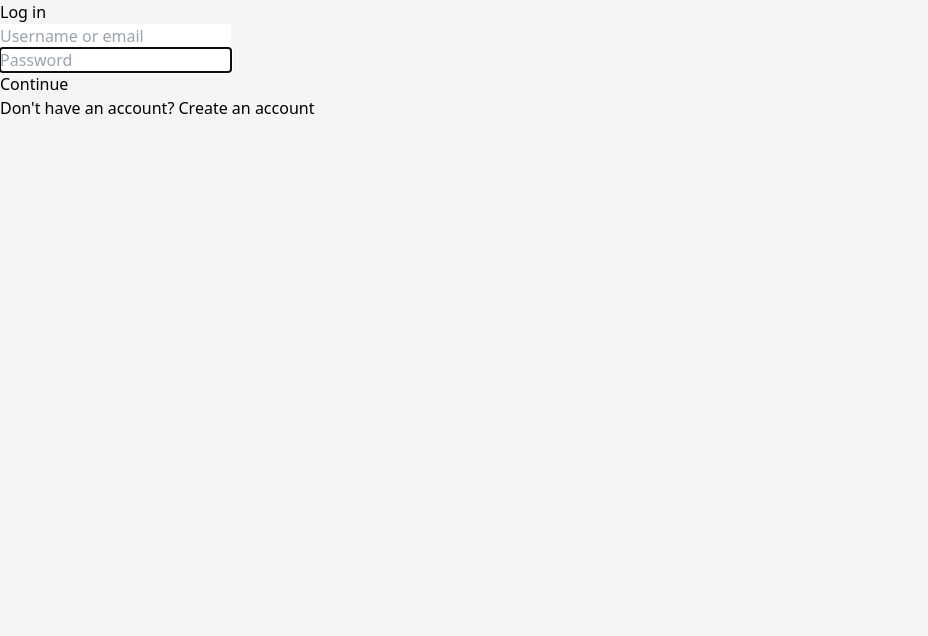
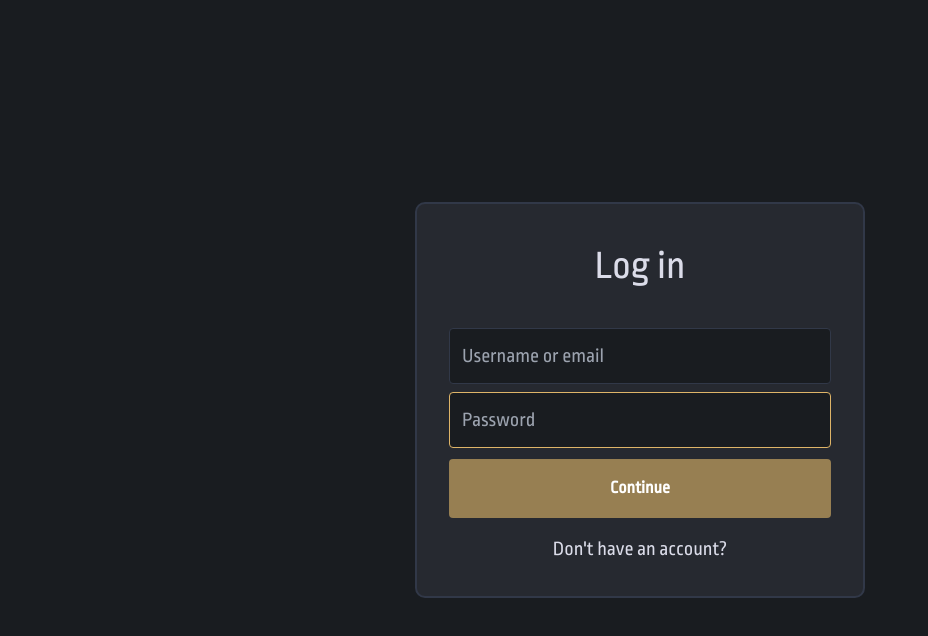
Before and after one commit to daniel7722/StackOverflowSaver, a Next.js app: page / in a window 1280 px wide. Shown: the top 636 px of the page, without its empty margins (0-928 px from the left). Built offline with nearby package versions, Linux system fonts and the light colour scheme.

Commit message:
CSS login page

```diff
--- a/app/globals.css
+++ b/app/globals.css
@@ -1,7 +1,155 @@
+@import url('https://fonts.googleapis.com/css2?family=Ropa+Sans&display=swap');
+
 @tailwind base;
 @tailwind components;
 @tailwind utilities;
 
+
+body {
+    --color-primary: rgb(151, 127, 82);
+    --color-primary-dark: rgb(222, 180, 104);
+    --color-secondary: #dbdce9;
+    --color-error: #cc3333;
+    --color-success: #4bb544;
+    --border-radius: 4px;
+
+    margin: 0;
+    height: 100vh;
+    display: flex;
+    align-items: center;
+    justify-content: center;
+    font-size: 20px;
+    background-color: rgb(25, 28, 32);
+    font-family: 'Ropa Sans', sans-serif;
+    font-weight: 400;
+}
+
+.loginContainer {
+  display: flex;
+  justify-content: center;
+  align-items: center;
+}
+
+/* .container,
+.form__input,
+.form__button {
+
+} */
+
+.container {
+  border-radius: 10px;
+  background-color: rgb(38, 41, 48);
+  width: 450px;
+  max-width: 1000px;
+  vertical-align: middle;
+  height: 50%;
+  max-height: 1000px;
+  margin: 1rem;
+  padding: 2rem;
+  border: solid 2px rgb(49, 56, 72)
+}
+
+.form__button {
+    width: 100%;
+    padding: 1rem 2rem;
+    font-weight: bold;
+    font-size: 1.1rem;
+    color: #ffffff;
+    border: none;
+    border-radius: var(--border-radius);
+    outline: none;
+    cursor: pointer;
+    background: var(--color-primary);
+    margin-bottom:1rem;
+    margin-top:3px;
+}
+
+.form > *:first-child {
+  margin-top: 0;
+}
+
+.form > *:last-child {
+  margin-bottom: 0;
+}
+
+
+.form__message {
+    text-align: center;
+    margin-bottom: 1rem;
+}
+
+.form__message--success {
+    color: var(--color-success);
+}
+
+.form__message--error {
+    color: var(--color-error);
+}
+
+.form__title {
+  color: var(--color-secondary);
+  font-size: 2em;
+  margin-bottom: 2rem;
+  text-align: center;
+}
+
+.form__input-group {
+    margin-bottom: 1rem;
+}
+
+.form__input {
+    display: block;
+    width: 100%;
+    color: var(--color-secondary);
+    padding: 0.75rem;
+    box-sizing: border-box;
+    border-radius: var(--border-radius);
+    border: 1px solid rgb(49, 56, 72);
+    outline: none;
+    background: rgb(25, 28, 32);
+    transition: background 0.2s, border-color 0.2s;
+}
+
+.form__input:focus {
+    border: 1px solid var(--color-primary-dark);
+}
+
+.form--hidden {
+  display: none;
+}
+
+.form__input--error {
+    color: var(--color-error);
+    border-color: var(--color-error);
+}
+
+.form__input-error-message {
+    margin-top: 0.5rem;
+    font-size: 0.85rem;
+    color: var(--color-error);
+}
+
+.form__button:hover {
+    background: var(--color-primary-dark);
+}
+
+.form__button:active {
+    transform: scale(0.98);
+}
+
+.form__text {
+    text-align: center;
+}
+
+.form__link {
+    color: var(--color-secondary);
+    text-decoration: none;
+    cursor: pointer;
+}
+
+.form__link:hover {
+    text-decoration: underline;
+}
 
 
 /* html {
@@ -86,18 +234,9 @@ p {
 
 */
 
-.form--hidden {
-  display: none;
-}
 
 * {
   box-sizing: border-box;
-}
-
-body {
-  margin: 0;
-  padding: 0;
-  background-color: #f5f5f4;
 }
 
 ::-webkit-scrollbar {
--- a/app/layout.jsx
+++ b/app/layout.jsx
@@ -1,17 +1,20 @@
-import { Inter } from 'next/font/google';
+import { Ropa_Sans } from 'next/font/google';
 import './globals.css';
 import NextAuthProvider from '../utils/sessionProvider';
 
-const inter = Inter({ subsets: ['latin'] });
+const ropa_Sans = Ropa_Sans({
+  style: ['normal'],
+  subsets: ['latin'],
+  weight: '400',
+  display: 'swap'
+});
 
 export default function RootLayout ({ children }) {
   return (
     <html lang="en">
-      <body className={'inter.className'}>
+      <body className={'ropa_Sans.className'}>
         <NextAuthProvider>
-          <div className='w-10/12 m-auto text-center bg-white flex flex-col min-h-screen'>
             <div className="grow">{children}</div>
-          </div>
         </NextAuthProvider>
       </body>
     </html>
--- a/app/page.jsx
+++ b/app/page.jsx
@@ -9,8 +9,12 @@ export default function Home () {
         <meta charSet="UTF-8" />
         <meta name="viewport" content="width=device-width, initial-scale=1.0" />
         <title>Login/Signup</title>
+        {/* <link rel="preconnect" href="https://fonts.googleapis.com">
+<link rel="preconnect" href="https://fonts.gstatic.com" crossorigin></link> */}
       </Head>
-      <Login />
+      <div className='loginContainer'>
+        <Login />
+      </div>
     </>
   );
 }
--- a/components/login/Login.js
+++ b/components/login/Login.js
@@ -139,7 +139,7 @@ const Login = () => {
             <div className="form__input-error-message"></div>
           </div>
           <button className="form__button" type='submit'>Continue</button>
-          <p className="form__text">Don't have an account? <a className="form__link" href="#" id="linkCreateAccount" onClick={toggleForms}>Create an account</a>
+          <p className="form__text"><a className="form__link" href="#" id="linkCreateAccount" onClick={toggleForms}>Don't have an account?</a>
           </p>
         </form>
         <form className={`form ${isLoginFormVisible ? 'form--hidden' : ''}`} id="sign-up" data-testid='signup-form' onSubmit={handleFormSubmit}>
@@ -158,7 +158,7 @@ const Login = () => {
             <div className="form__input-error-message"></div>
           </div>
           <button className="form__button" type="submit">Continue</button>
-          <p className="form__text"> Already have an account? <a className="form__link" href="#" id="linkLogin" onClick={toggleForms}>Sign in</a>
+          <p className="form__text"><a className="form__link" href="#" id="linkLogin" onClick={toggleForms}>Already have an account?</a>
           </p>
         </form>
       </div>
--- a/utils/authOptions.js
+++ b/utils/authOptions.js
@@ -13,9 +13,7 @@ export const authOptions = {
           body: JSON.stringify(credentials),
           headers: { 'Content-Type': 'application/json' }
         });
-        console.log(res);
         const user = await res.json();
-        console.log(user);
 
         if (user.name) {
           return user;
@@ -35,7 +33,6 @@ export const authOptions = {
           headers: { 'Content-Type': 'application/json' }
         });
         const user = await res.json();
-        console.log(user);
         if (user.ok) {
           return user;
         } else {
```
Also changed, not shown: 1 other file (tests, documents, lock files or other folders).
